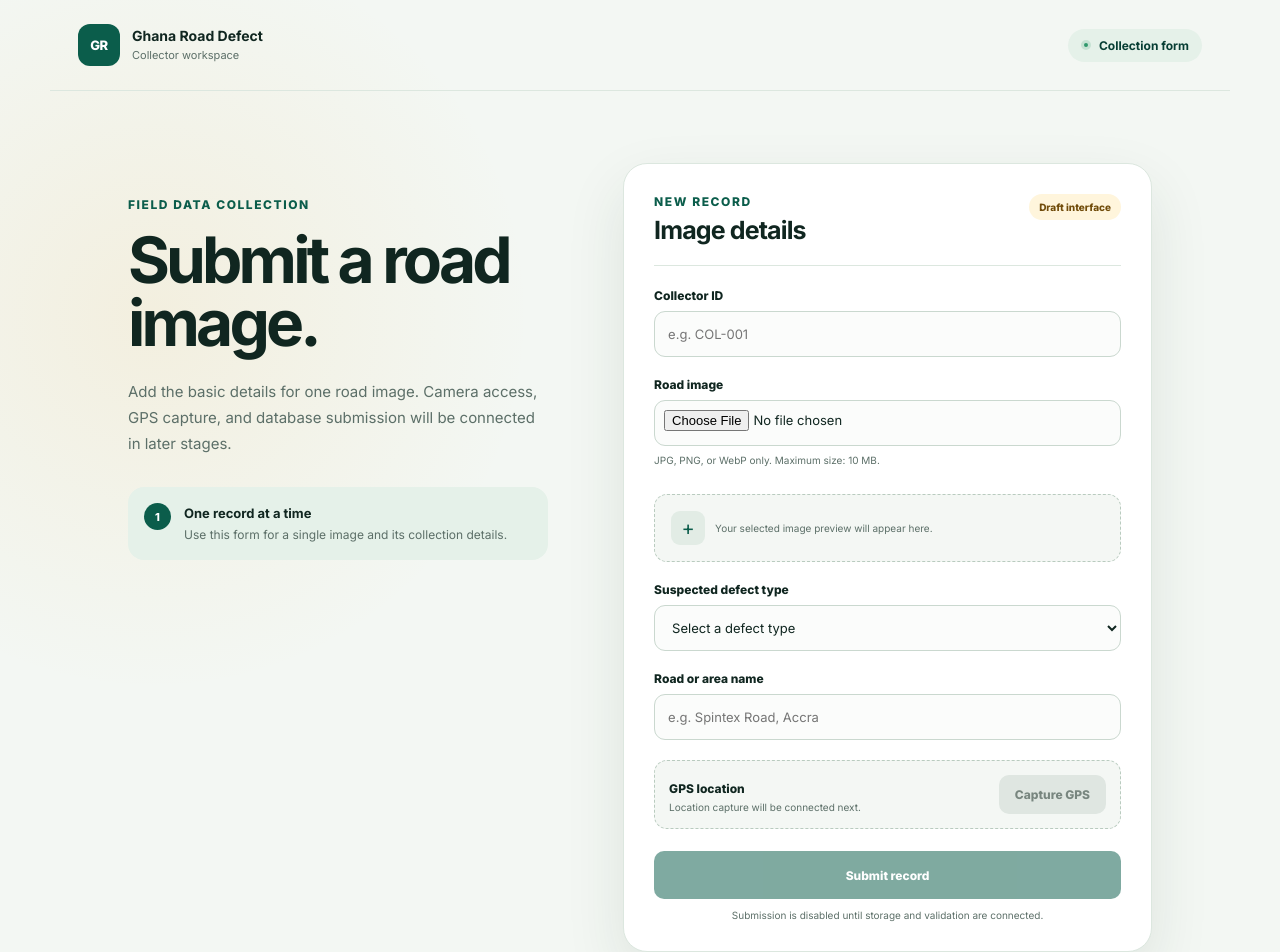
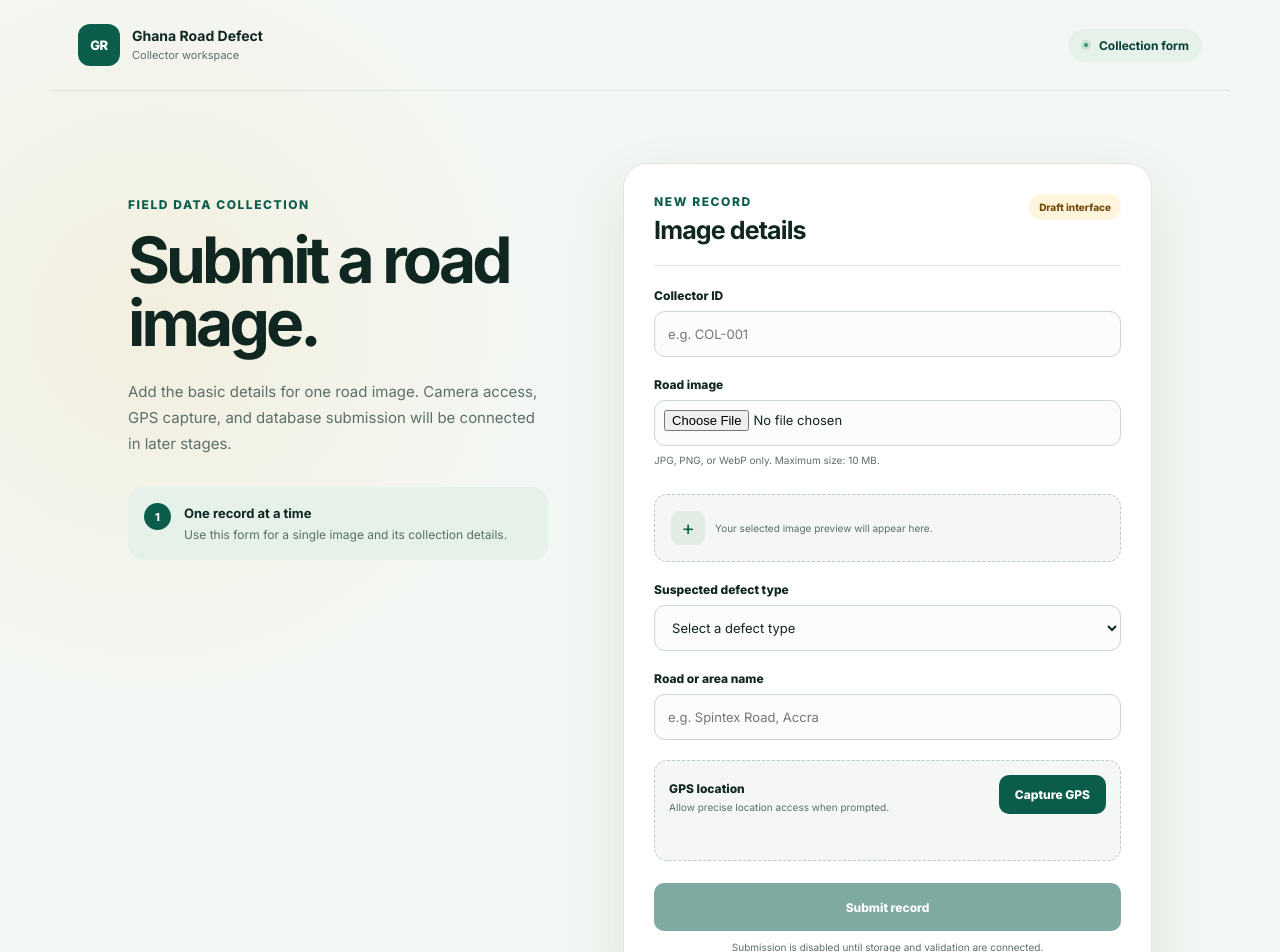
Before and after one commit to hatieku-boateng/road-defect-collector, a Next.js app: page /collect in a window 1280 px wide. Shown: the top 952 px of the page. Built offline with nearby package versions, Linux system fonts and the light colour scheme.

Commit message:
Add device GPS capture

```diff
--- /dev/null
+++ b/app/collect/location-capture.tsx
@@ -0,0 +1,123 @@
+"use client";
+
+import { useState } from "react";
+
+type LocationData = {
+  accuracy: number;
+  latitude: number;
+  longitude: number;
+  timestamp: string;
+};
+
+function getLocationError(error: GeolocationPositionError) {
+  switch (error.code) {
+    case error.PERMISSION_DENIED:
+      return "Location permission was denied. Allow location access and try again.";
+    case error.POSITION_UNAVAILABLE:
+      return "Your location is currently unavailable. Move to an open area and try again.";
+    case error.TIMEOUT:
+      return "Location capture took too long. Please try again.";
+    default:
+      return "The location could not be captured. Please try again.";
+  }
+}
+
+export default function LocationCapture() {
+  const [location, setLocation] = useState<LocationData | null>(null);
+  const [error, setError] = useState<string | null>(null);
+  const [isCapturing, setIsCapturing] = useState(false);
+
+  function captureLocation() {
+    if (!("geolocation" in navigator)) {
+      setError("This browser does not support GPS location capture.");
+      return;
+    }
+
+    setError(null);
+    setIsCapturing(true);
+
+    navigator.geolocation.getCurrentPosition(
+      (position) => {
+        setLocation({
+          accuracy: position.coords.accuracy,
+          latitude: position.coords.latitude,
+          longitude: position.coords.longitude,
+          timestamp: new Date(position.timestamp).toISOString(),
+        });
+        setIsCapturing(false);
+      },
+      (positionError) => {
+        setError(getLocationError(positionError));
+        setIsCapturing(false);
+      },
+      {
+        enableHighAccuracy: true,
+        maximumAge: 0,
+        timeout: 10000,
+      },
+    );
+  }
+
+  return (
+    <div className="location-field">
+      <div className="location-copy">
+        <span>GPS location</span>
+        <small>
+          {location
+            ? "Location captured on this device."
+            : "Allow precise location access when prompted."}
+        </small>
+      </div>
+
+      <button disabled={isCapturing} onClick={captureLocation} type="button">
+        {isCapturing
+          ? "Capturing…"
+          : location
+            ? "Capture again"
+            : "Capture GPS"}
+      </button>
+
+      {location ? (
+        <dl className="location-result" aria-live="polite">
+          <div>
+            <dt>Latitude</dt>
+            <dd>{location.latitude.toFixed(6)}</dd>
+          </div>
+          <div>
+            <dt>Longitude</dt>
+            <dd>{location.longitude.toFixed(6)}</dd>
+          </div>
+          <div>
+            <dt>Accuracy</dt>
+            <dd>±{Math.round(location.accuracy)} metres</dd>
+          </div>
+        </dl>
+      ) : null}
+
+      <p className="location-error" role="alert">
+        {error}
+      </p>
+
+      <input
+        name="latitude"
+        type="hidden"
+        value={location?.latitude ?? ""}
+      />
+      <input
+        name="longitude"
+        type="hidden"
+        value={location?.longitude ?? ""}
+      />
+      <input
+        name="gpsAccuracy"
+        type="hidden"
+        value={location?.accuracy ?? ""}
+      />
+      <input
+        name="gpsTimestamp"
+        type="hidden"
+        value={location?.timestamp ?? ""}
+      />
+    </div>
+  );
+}
--- a/app/collect/page.tsx
+++ b/app/collect/page.tsx
@@ -1,6 +1,7 @@
 import type { Metadata } from "next";
 import Link from "next/link";
 import ImagePicker from "./image-picker";
+import LocationCapture from "./location-capture";
 
 export const metadata: Metadata = {
   title: "Collector Submission",
@@ -82,15 +83,7 @@ export default function CollectPage() {
             />
           </label>
 
-          <div className="location-field">
-            <div>
-              <span>GPS location</span>
-              <small>Location capture will be connected next.</small>
-            </div>
-            <button disabled type="button">
-              Capture GPS
-            </button>
-          </div>
+          <LocationCapture />
 
           <button className="submit-button" disabled type="submit">
             Submit record
--- a/app/globals.css
+++ b/app/globals.css
@@ -640,9 +640,14 @@ footer p {
   border: 1px dashed #b9cbbf;
   border-radius: 13px;
   display: flex;
+  flex-wrap: wrap;
   gap: 18px;
   justify-content: space-between;
   padding: 14px;
+}
+
+.location-copy {
+  flex: 1 1 auto;
 }
 
 .location-field small {
@@ -659,9 +664,60 @@ footer p {
   padding: 12px 16px;
 }
 
+.location-field button {
+  background: var(--green);
+  color: white;
+}
+
+.location-field button:hover:not(:disabled) {
+  background: var(--green-dark);
+}
+
 .location-field button:disabled {
-  background: #dfe6e1;
-  color: #78867f;
+  cursor: wait;
+  opacity: 0.58;
+}
+
+.location-result {
+  display: grid;
+  flex: 0 0 100%;
+  gap: 8px;
+  grid-template-columns: repeat(3, 1fr);
+  margin: 2px 0 0;
+}
+
+.location-result div {
+  background: white;
+  border: 1px solid var(--line);
+  border-radius: 9px;
+  min-width: 0;
+  padding: 10px;
+}
+
+.location-result dt {
+  color: var(--muted);
+  font-size: 8px;
+  font-weight: 750;
+  margin-bottom: 4px;
+  text-transform: uppercase;
+}
+
+.location-result dd {
+  font-size: 10px;
+  font-weight: 800;
+  margin: 0;
+  overflow: hidden;
+  text-overflow: ellipsis;
+}
+
+.location-error {
+  color: #a43d2d;
+  flex: 0 0 100%;
+  font-size: 10px;
+  font-weight: 700;
+  line-height: 1.4;
+  margin: 0;
+  min-height: 14px;
 }
 
 .submit-button {
@@ -755,6 +811,10 @@ footer p {
     flex-direction: column;
   }
 
+  .location-result {
+    grid-template-columns: 1fr;
+  }
+
   footer {
     flex-direction: column;
     gap: 8px;
```
